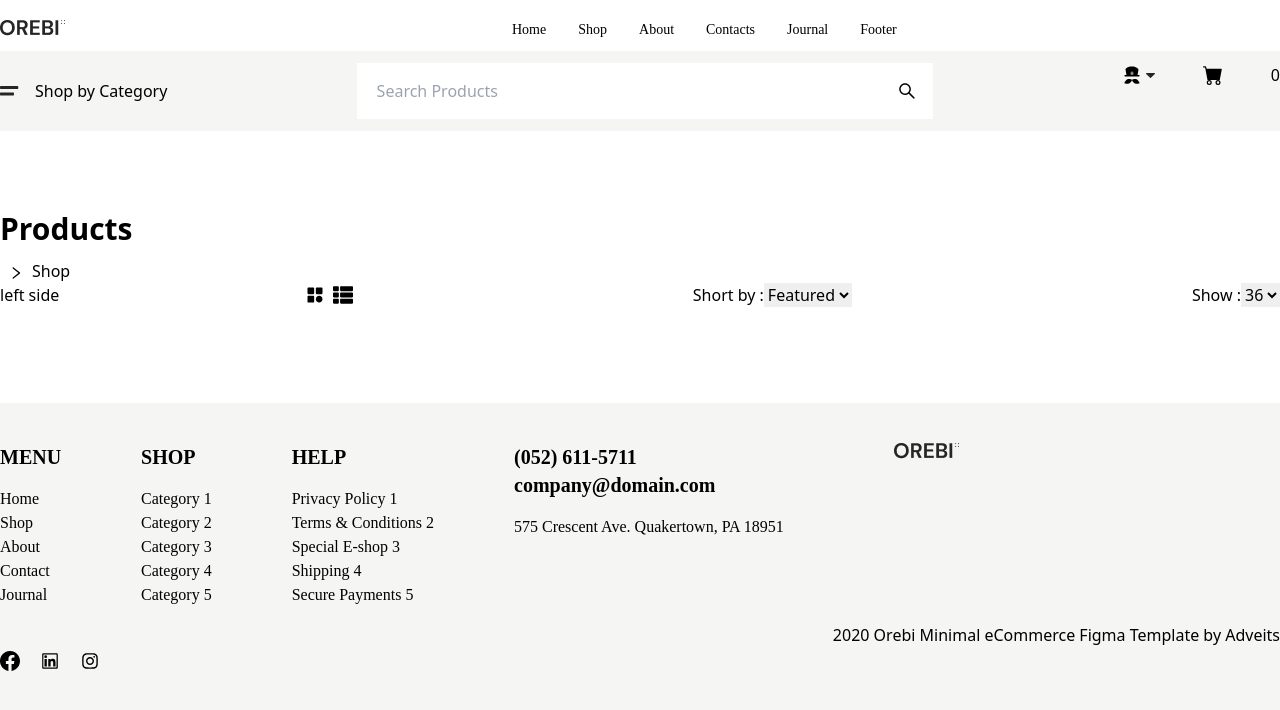
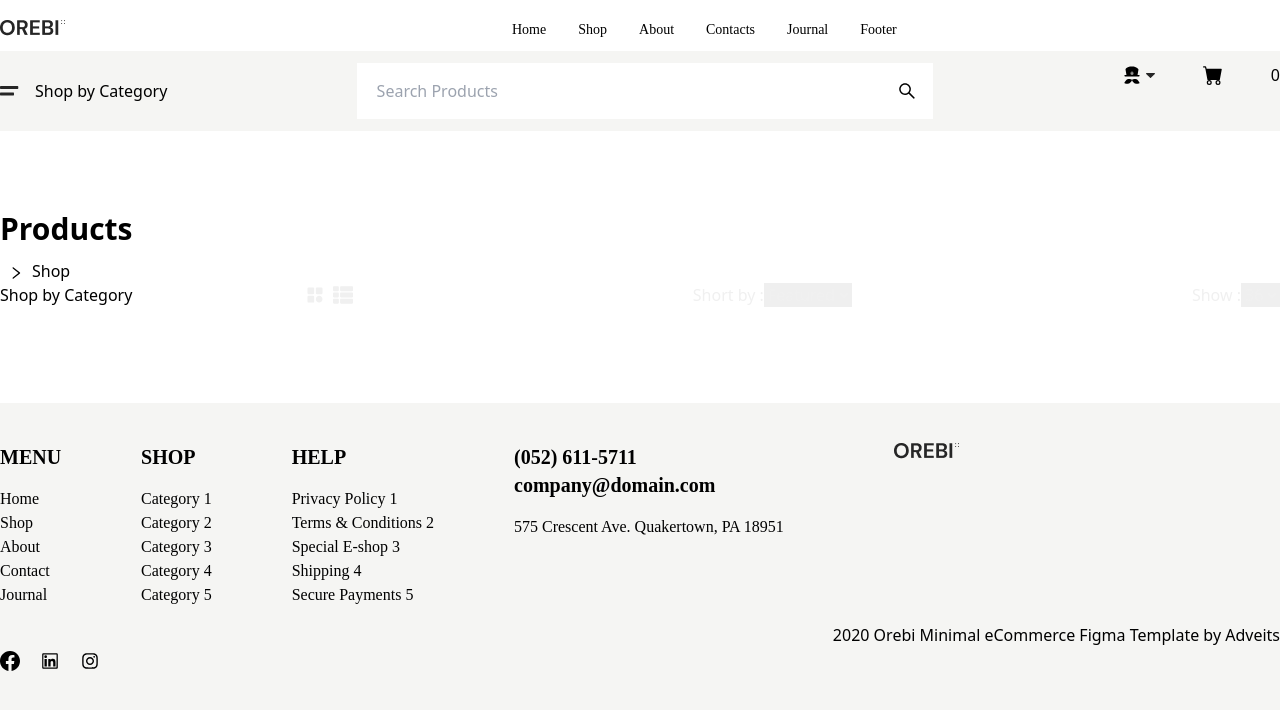
Before and after one commit to jibonrahaman/Orebi-fronted-E-commerce, a React (Vite) app: page /shop in a window 1280 px wide. Shown: the top 710 px of the page. Built offline with nearby package versions, Linux system fonts and the light colour scheme.

Commit message:
product Page- select option design

```diff
--- a/src/Components/ProductPage/ProductPage.jsx
+++ b/src/Components/ProductPage/ProductPage.jsx
@@ -19,9 +19,9 @@ function ProductPage() {
     <PageHeading text="Products"/>
      <BreadCrum/>
      <Flex className=" justify-between">
-      <div className=' w-1/4'>left side</div>
+      <div className=' w-1/4'>Shop by Category</div>
       <div className=' w-4/5'>
-        <Flex className=" justify-between">
+        <Flex className=" justify-between text-[#f0f0f0]">
        <Flex className=" gap-x-2 items-center">
        <BiSolidCategory size={20} />
         <FaThList size={20} />
```
